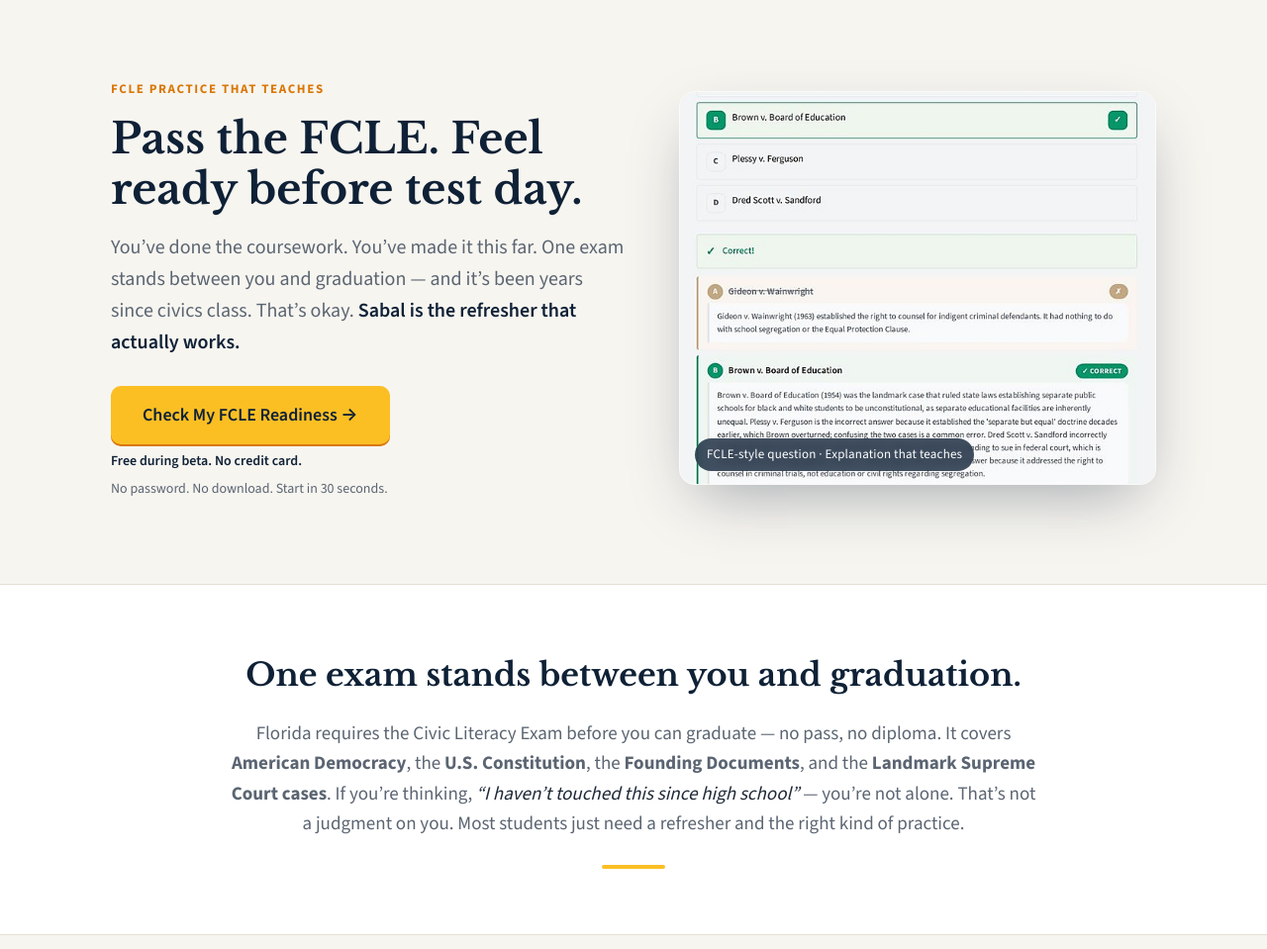
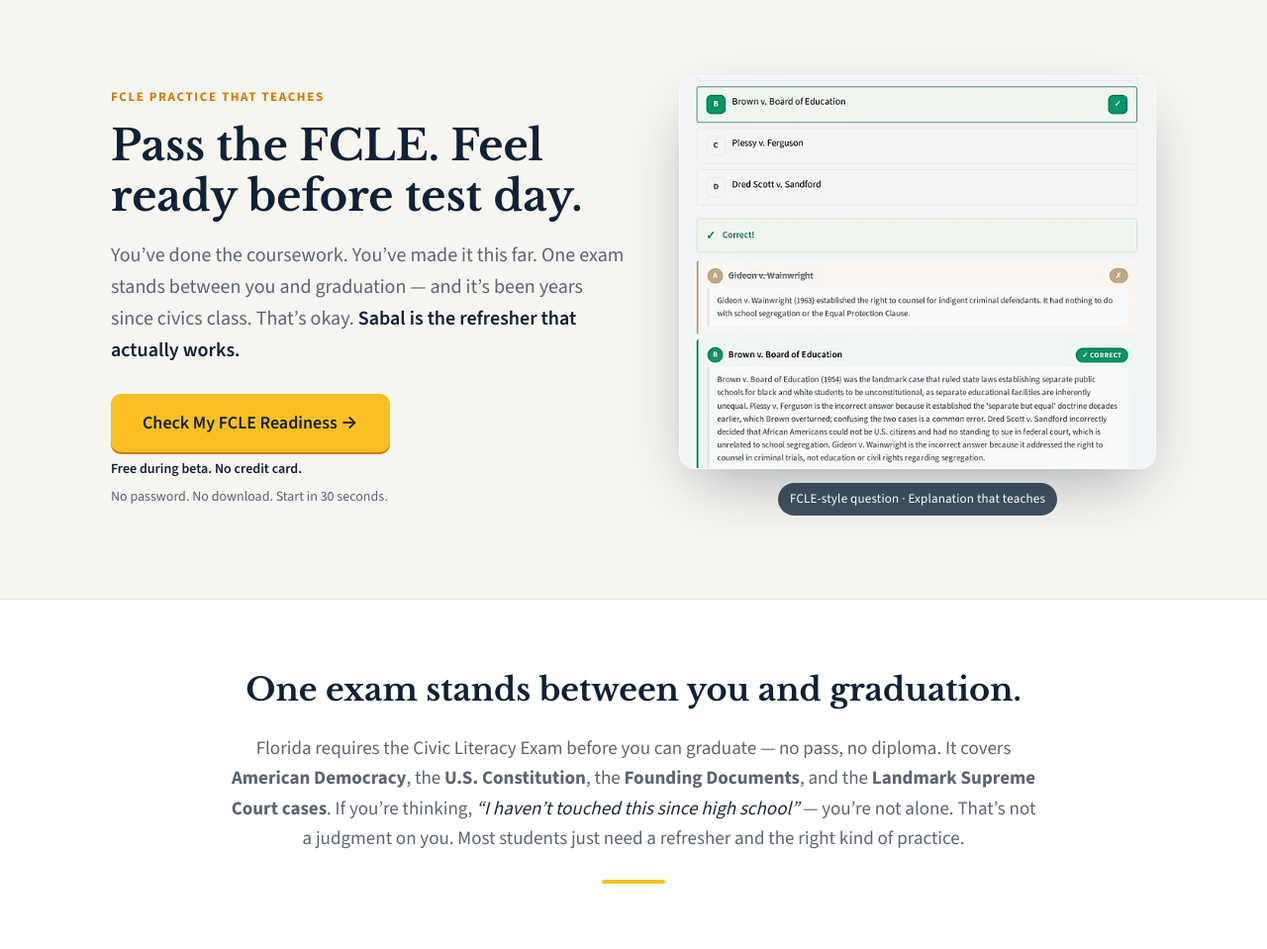
Before and after one commit to MuataSr/sabal, a Flask app: page / in a window 1280 px wide. Shown: the part 73-1032 px from the top of the page at 99% size. Run offline with Flask 3, Linux system fonts and the light colour scheme.

Commit message:
Landing: move hero caption below the image so it stops covering the answer
The caption pill was absolutely positioned over the bottom-left of the hero
shot, hiding the last lines of the explanation. Now it sits in normal flow
under the image, centered; the whole answer stays visible.

```diff
--- a/templates/landing.html
+++ b/templates/landing.html
@@ -51,9 +51,9 @@
   .hero .micro{margin-top:6px;font-size:14px;color:var(--muted)}
   .hero .micro:first-of-type{margin-top:14px}
   .hero .micro strong{color:var(--navy-ink);font-weight:600}
-  .hero-shot{position:relative}
+  .hero-shot{position:relative;text-align:center}
   .hero-shot img{width:100%;height:auto;border-radius:16px;box-shadow:0 24px 60px -18px rgba(15,33,54,.38);border:1px solid rgba(255,255,255,.55);display:block}
-  .hero-shot .cap{position:absolute;left:16px;bottom:14px;background:rgba(15,33,54,.78);color:#fff;font-size:13px;padding:6px 12px;border-radius:999px;backdrop-filter:blur(4px);letter-spacing:.2px}
+  .hero-shot .cap{display:inline-block;margin-top:14px;background:rgba(15,33,54,.78);color:#fff;font-size:13px;padding:6px 12px;border-radius:999px;letter-spacing:.2px}
   @media(max-width:900px){
     .hero .wrap{grid-template-columns:1fr;gap:36px}
     .hero{padding:52px 0 64px}
```
